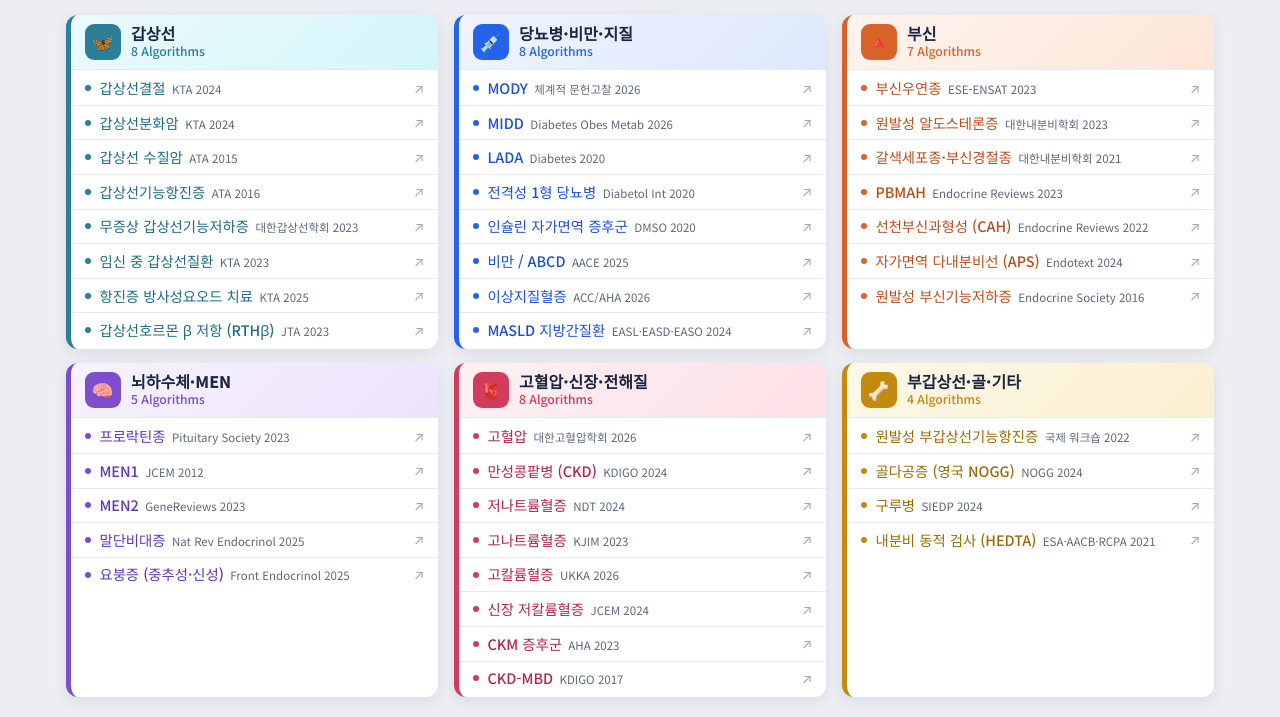
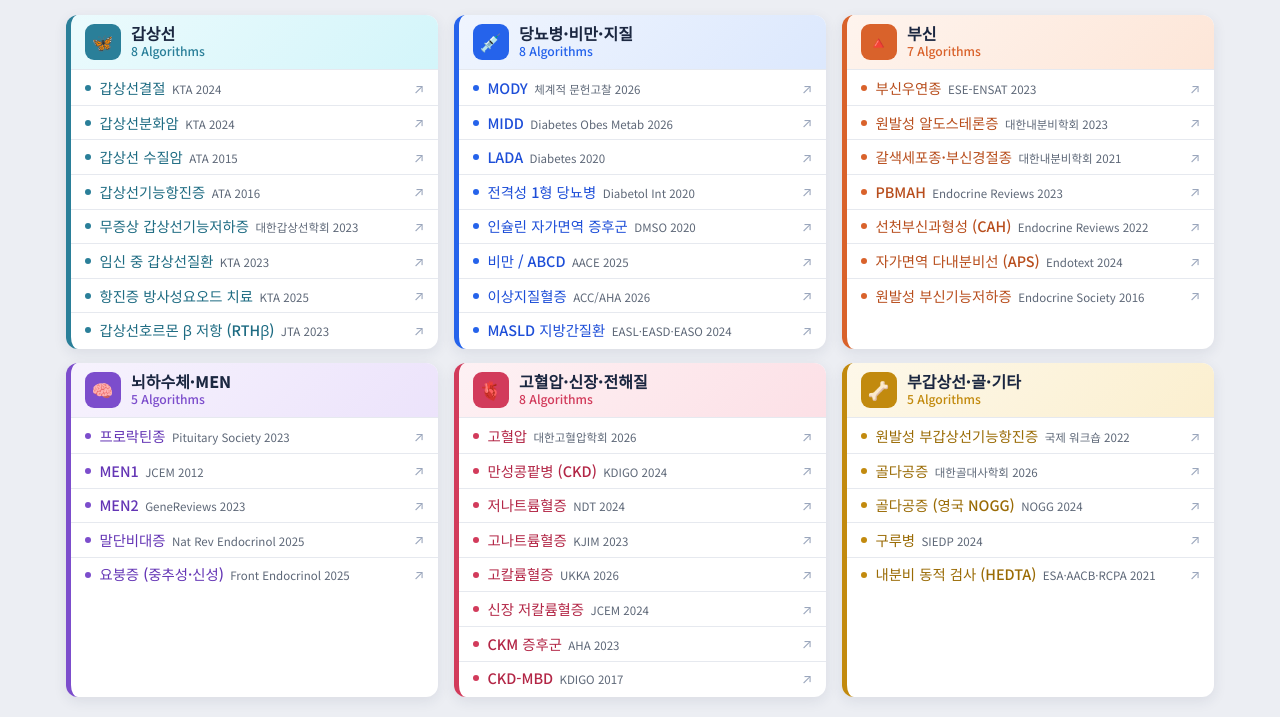
Before and after one commit to huydad-bot/endocrine-algorithm, a plain HTML site: page index.html in a window 1280 px wide. Shown: the part 115-832 px from the top of the page. Drawn offline with Linux system fonts and the light colour scheme.

Commit message:
Add files via upload

```diff
--- a/index.html
+++ b/index.html
@@ -114,6 +114,7 @@ const GROUPS = [
   ['ckd-mbd','CKD-MBD','KDIGO 2017']]],
  ['부갑상선·골·기타','🦴','#C28A0E','#FBEFCF','#9A6B05',[
   ['phpt','원발성 부갑상선기능항진증','국제 워크숍 2022'],
+  ['osteoporosis-2026','골다공증','대한골대사학회 2026'],
   ['osteoporosis','골다공증 (영국 NOGG)','NOGG 2024'],
   ['rickets','구루병','SIEDP 2024'],
   ['dynamic','내분비 동적 검사 (HEDTA)','ESA·AACB·RCPA 2021']]]
```
